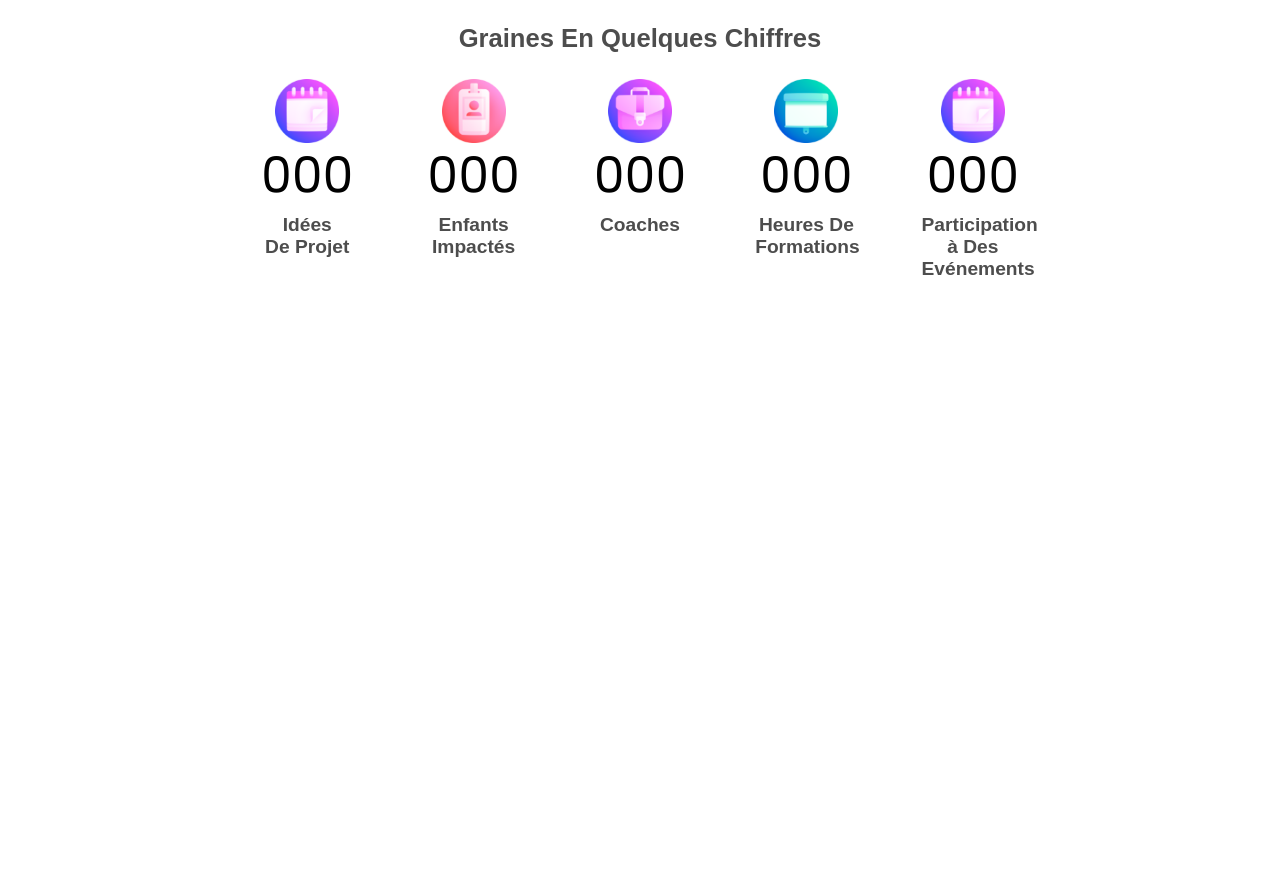
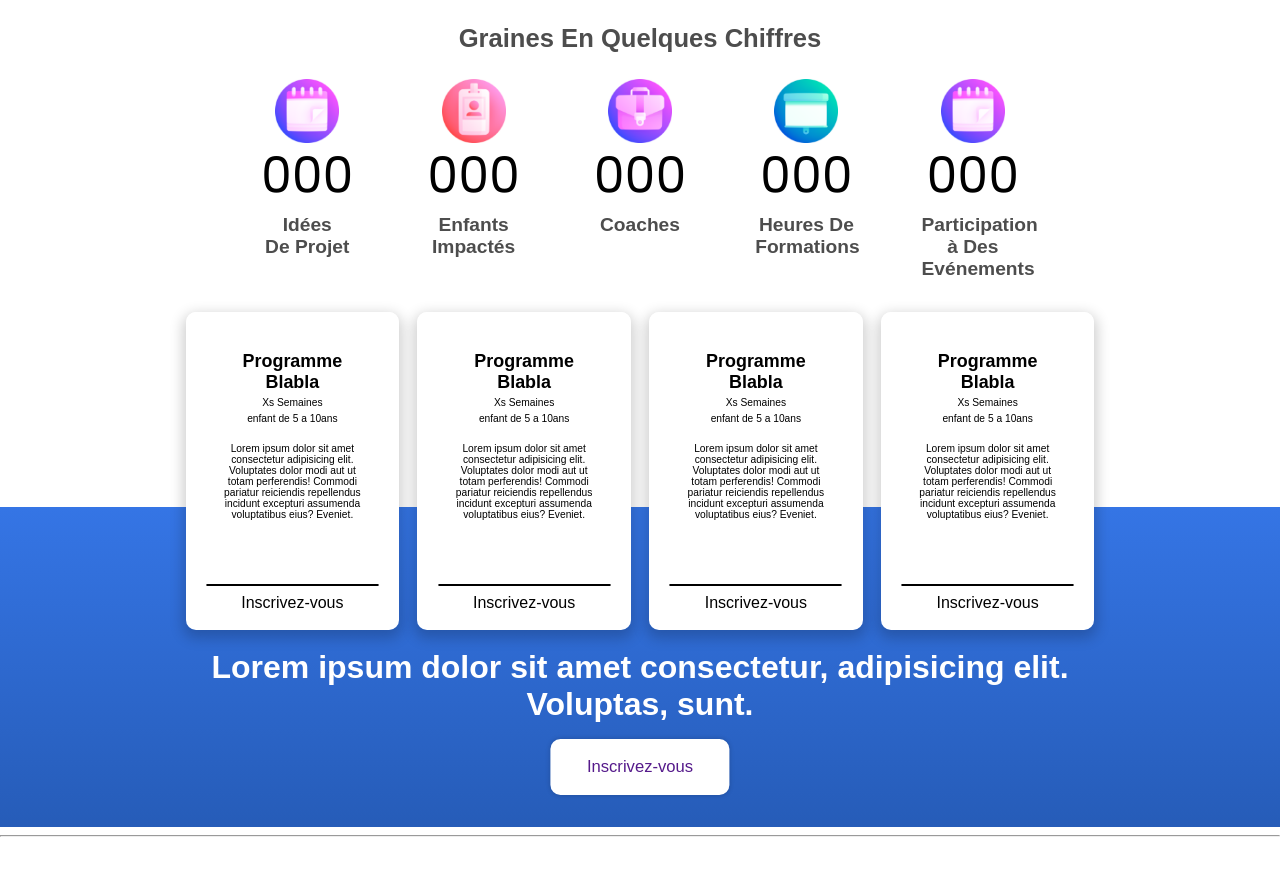
Before and after one commit to RayeneHamada/grainesFront, a plain HTML site: page index.html in a window 1280 px wide. Shown: the part 1335-2211 px from the top of the page. Before the commit the page ends 1635 px from the top, so only its background shows below. Drawn offline with Linux system fonts and the light colour scheme.

Commit message:
added inscription component

```diff
--- a/index.html
+++ b/index.html
@@ -13,6 +13,7 @@
   <link rel="stylesheet" href="src/nos-partenaires.css" />
   <link rel="stylesheet" href="src/intro.css" />
   <link rel="stylesheet" href="src/quelqueChiffres.css" />
+  <link rel="stylesheet" href="src/inscription.css">
 </head>
 
 <body>
@@ -184,9 +185,63 @@
     </div>
   </div>
   <div class="inscription">
+    <div class="container">
+      <div class="boxes first">
+        <h1>Programme <br> Blabla</h1>
+        <h6>Xs Semaines</h6>
+        <h6>enfant de 5 a 10ans</h6>
+        <p>Lorem ipsum dolor sit amet consectetur adipisicing elit. Voluptates dolor modi aut ut totam perferendis!
+          Commodi pariatur reiciendis repellendus incidunt excepturi assumenda voluptatibus eius? Eveniet.</p>
+        <hr>
+        <a href="">Inscrivez-vous</a>
+      </div>
+      <div class="boxes second">
+        <h1>Programme <br> Blabla</h1>
+        <h6>Xs Semaines</h6>
+        <h6>enfant de 5 a 10ans</h6>
+        <p>Lorem ipsum dolor sit amet consectetur adipisicing elit. Voluptates dolor modi aut ut totam perferendis!
+          Commodi pariatur reiciendis repellendus incidunt excepturi assumenda voluptatibus eius? Eveniet.</p>
+        <hr>
+        <a href="">Inscrivez-vous</a>
 
+      </div>
+      <div class="boxes third">
+        <h1>Programme <br> Blabla</h1>
+        <h6>Xs Semaines</h6>
+        <h6>enfant de 5 a 10ans</h6>
+        <p>Lorem ipsum dolor sit amet consectetur adipisicing elit. Voluptates dolor modi aut ut totam perferendis!
+          Commodi pariatur reiciendis repellendus incidunt excepturi assumenda voluptatibus eius? Eveniet.</p>
+        <hr>
+        <a href="">Inscrivez-vous</a>
+      </div>
+      <div class="boxes forth">
+        <h1>Programme <br> Blabla</h1>
+        <h6>Xs Semaines</h6>
+        <h6>enfant de 5 a 10ans</h6>
+        <p>Lorem ipsum dolor sit amet consectetur adipisicing elit. Voluptates dolor modi aut ut totam perferendis!
+          Commodi pariatur reiciendis repellendus incidunt excepturi assumenda voluptatibus eius? Eveniet.</p>
+        <hr>
+        <a href="">Inscrivez-vous</a>
+        <br>
+        <br>
+
+      </div>
+    </div>
+    <p class="someText">Lorem ipsum dolor sit amet consectetur, adipisicing elit. Voluptas, sunt.</p>
+    <button class="btn"><a href="">Inscrivez-vous</a></button>
+    <div class="blueBg"></div>
   </div>
-
+  <hr>
+  <br>
+  <br>
+  <br>
+  <br>
+  <br>
+  <br>
+  <br>
+  <br>
+  <br>
+  <br>
   <div class="temoignage"></div>
 
   <script src="src/carousel.js"></script>
--- a/src/inscription.css
+++ b/src/inscription.css
@@ -0,0 +1,139 @@
+.inscription .container {
+    width: auto;
+    height: auto;
+    margin: 0 14.5vw;
+    display: flex;
+    justify-content: space-between;
+}
+
+.inscription {
+    position: relative;
+}
+
+
+.inscription .boxes {
+    width: 23.5%;
+    text-align: center;
+    border-radius: 10px;
+    box-shadow: 0px 5px 14px 3px rgba(0, 0, 0, .2)
+}
+
+.inscription .boxes * {
+    font-family: Arial, Helvetica, sans-serif;
+    color: black;
+}
+
+.inscription .boxes:hover * {
+    color: white
+}
+
+.inscription h1 {
+    font-weight: bold;
+    font-size: 1.4vw;
+    margin: 0.35vw 0;
+    margin-top: 3vw;
+}
+
+.inscription h6 {
+    font-size: 0.8vw;
+    font-weight: normal;
+    margin: 0.35vw 0;
+}
+
+.inscription p {
+    margin-top: 1.5vw;
+    margin-bottom: 5vw;
+    padding: 0 15%;
+    font-size: 0.8vw;
+}
+
+.inscription hr {
+    width: 80%;
+    border: 1px solid black;
+    border-radius: 2px;
+}
+
+.inscription .boxes {
+    transition: all .5s linear;
+}
+
+.inscription .boxes:hover {
+    transform: scale(1.1);
+    /* transform-origin: bottom; */
+}
+
+
+.inscription .first {
+    background: linear-gradient(0deg, rgba(80, 99, 240, 1) 0%, rgba(19, 176, 235, 1) 50%, white 50%, white 100%);
+}
+
+
+.inscription .boxes.second {
+    background: linear-gradient(0deg, rgba(61, 74, 254, 1) 0%, rgba(244, 83, 254, 1) 50%, white 50%, white 100%)
+}
+
+.inscription .boxes.third {
+    background: linear-gradient(0deg, rgba(0, 106, 217, 1) 0%, rgba(0, 214, 187, 1) 50%, white 50%, white 100%);
+}
+
+.inscription .boxes.forth {
+    background: linear-gradient(0deg, rgba(255, 71, 73, 1) 0%, rgba(255, 152, 229, 1) 50%, white 50%, white 100%);
+}
+
+.inscription .boxes:hover {
+    background-position: 100% 100%;
+}
+
+.inscription .boxes {
+    background-position: 0% 0%;
+    background-size: 100% 200% !important;
+}
+
+.inscription a {
+    margin-bottom: 30px;
+    padding: 20%;
+    text-decoration: none;
+    cursor: pointer;
+
+}
+
+.inscription .someText {
+    text-align: center;
+    font-family: Arial, Helvetica, sans-serif;
+    font-size: 2.5vw;
+    font-weight: bold;
+    color: white;
+    margin-bottom: 2vh;
+}
+
+.inscription .btn {
+    background-color: white;
+    position: relative;
+    width: 14vw;
+    height: 7vh;
+    text-align: center;
+    font-family: Arial, Helvetica, sans-serif;
+    font-size: 1.3vw;
+    left: 50%;
+    transform: translatex(-50%);
+    border: 0;
+    border-radius: 10px;
+    box-shadow: 0px 0px 5px 0px rgba(0, 0, 0, .2);
+    margin-bottom: 4vh;
+}
+
+.inscription .btn a {
+    text-align: center;
+    width: 100%;
+    padding: 0;
+
+}
+
+.inscription .blueBg {
+    position: absolute;
+    bottom: 0;
+    z-index: -1;
+    background: linear-gradient(0deg, rgba(38, 92, 184, 1) 0%, rgba(53, 117, 229, 1) 100%);
+    width: 100%;
+    height: 40vh;
+}
--- a/src/quelqueChiffres.css
+++ b/src/quelqueChiffres.css
@@ -1,5 +1,6 @@
 .quelqueChiffres {
-    margin: 3vw 15vw 5vw 15vw;
+    margin: 3vw 15vw 1vw 15vw;
+    height: auto;
 }
 
 .quelqueChiffres h3 {
```
